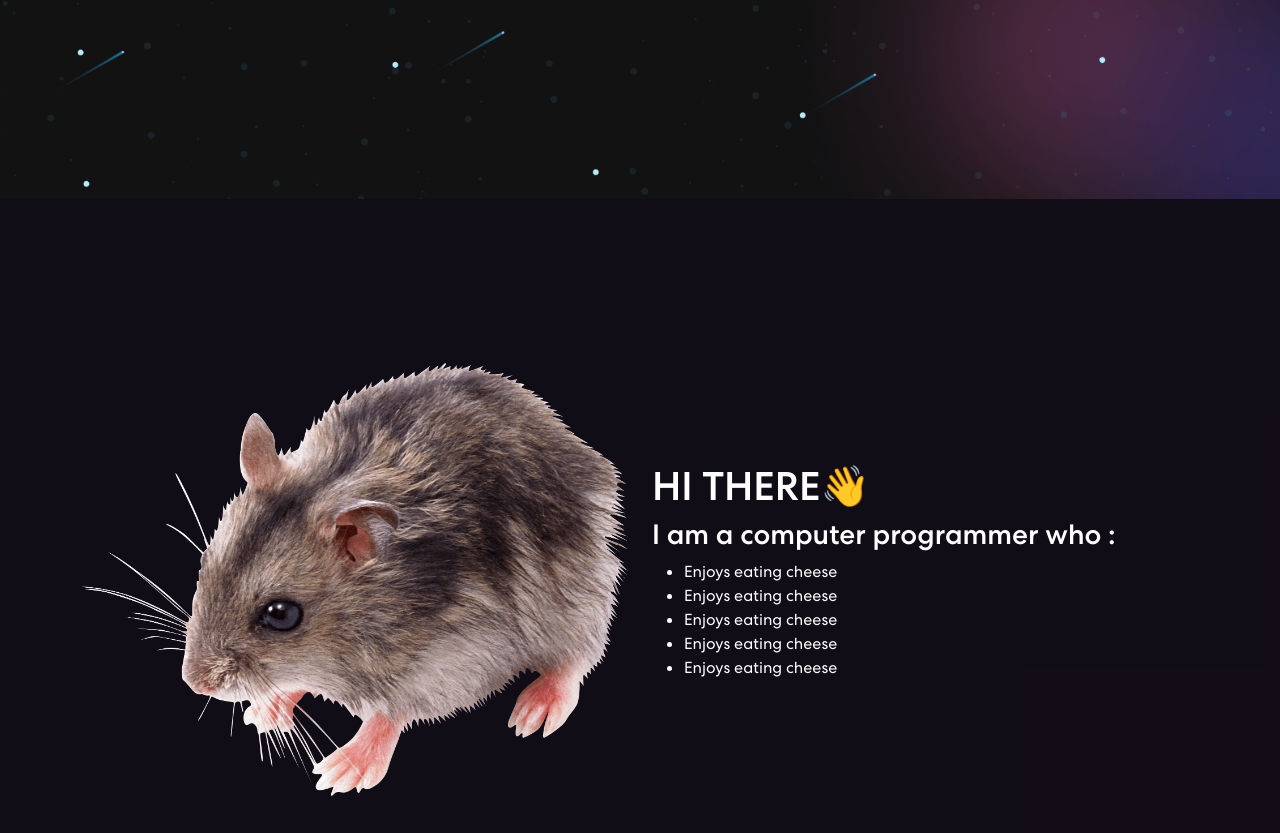
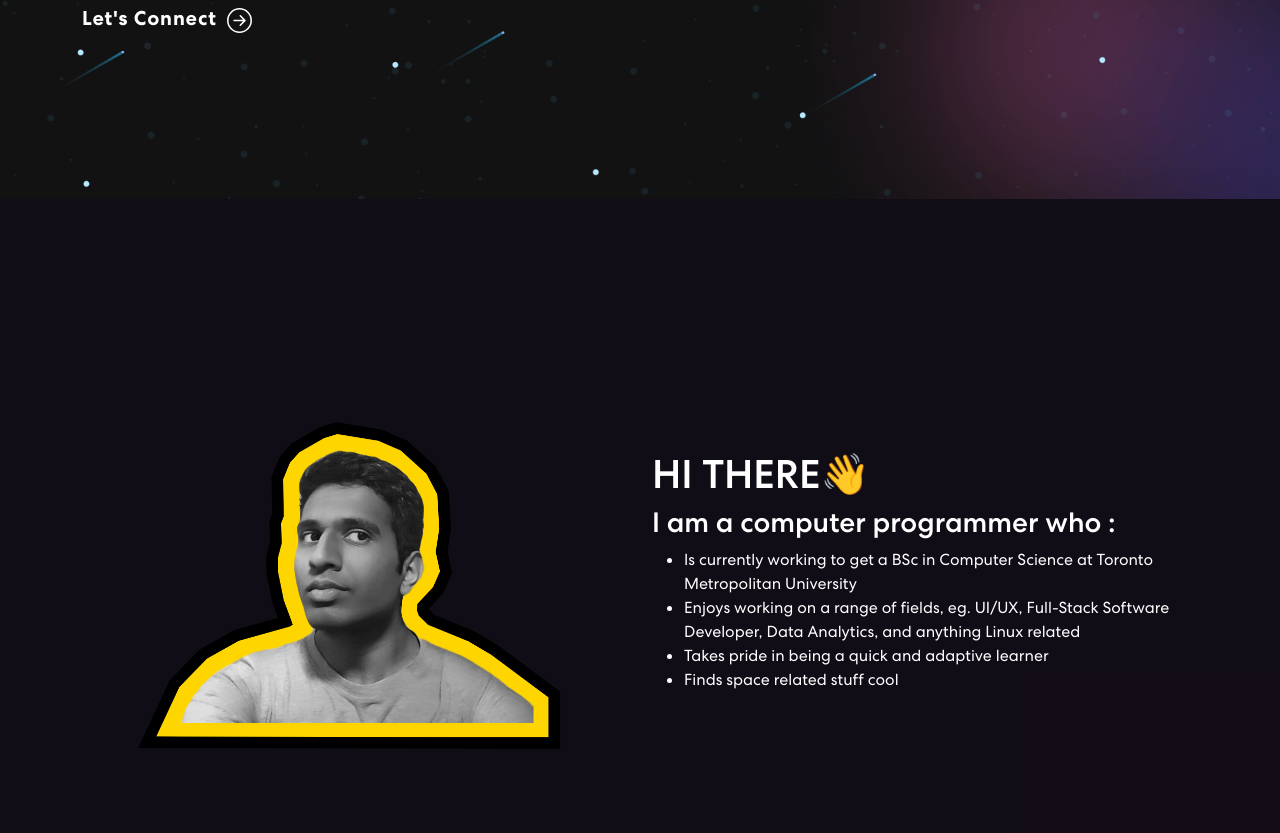
Before and after one commit to JeelVekaria/portfoliov1, a React (Create React App) app: page / in a window 1280 px wide. Shown: the part 601-1434 px from the top of the page. Built offline with nearby package versions, Linux system fonts and the light colour scheme.

Commit message:
Complete 'About Me' Page

```diff
--- a/src/App.css
+++ b/src/App.css
@@ -309,7 +309,10 @@ nav.navbar .navbar-toggler[aria-expanded="true"] .navbar-toggler-icon {
 }
 
 .aboutme img {
-  width:100%;
+  width:95%;
+  float:right;
+  margin-bottom:80px;
+  margin-right: 20px;
 }
 
 /****************** Skills CSS *******************/
--- a/src/Components/AboutMe.js
+++ b/src/Components/AboutMe.js
@@ -20,11 +20,10 @@ export const AboutMe = () => {
             <h1>HI THERE👋</h1>
             <h3>I am a computer programmer who :</h3>
             <ul>
-                <li>Enjoys eating cheese</li>
-                <li>Enjoys eating cheese</li>
-                <li>Enjoys eating cheese</li>
-                <li>Enjoys eating cheese</li>
-                <li>Enjoys eating cheese</li>
+                <li>Is currently working to get a BSc in Computer Science at Toronto Metropolitan University</li>
+                <li>Enjoys working on a range of fields, eg. UI/UX, Full-Stack Software Developer, Data Analytics, and anything Linux related </li>
+                <li>Takes pride in being a quick and adaptive learner</li>
+                <li>Finds space related stuff cool</li>
             </ul>
           </div>
         </Col>
--- a/src/Components/Banner.js
+++ b/src/Components/Banner.js
@@ -35,7 +35,7 @@ export const Banner = () => {
 
         if(isDeleting) {
             // cuts delta speed in half
-            setDelta(prevDelta => prevDelta /2)
+            setDelta(prevDelta => prevDelta /1.5)
         }
 
         // if has reached full text
--- a/src/Components/Skills.js
+++ b/src/Components/Skills.js
@@ -200,7 +200,7 @@ return (
                   <Col key={index} xs={4} md={2}>
                     <animated.div style={props} className="list-item">
                     <div>
-                        <img src={developerTools[index]?.badge} alt="" onerror="this.style.display='none'" className="badgeIcon"/>
+                        <img src={developerTools[index]?.badge} alt="" className="badgeIcon"/>
                         <pre> </pre>
                       </div>
                     </animated.div>
```
Also changed, not shown: src/assets/img/profile.png.
